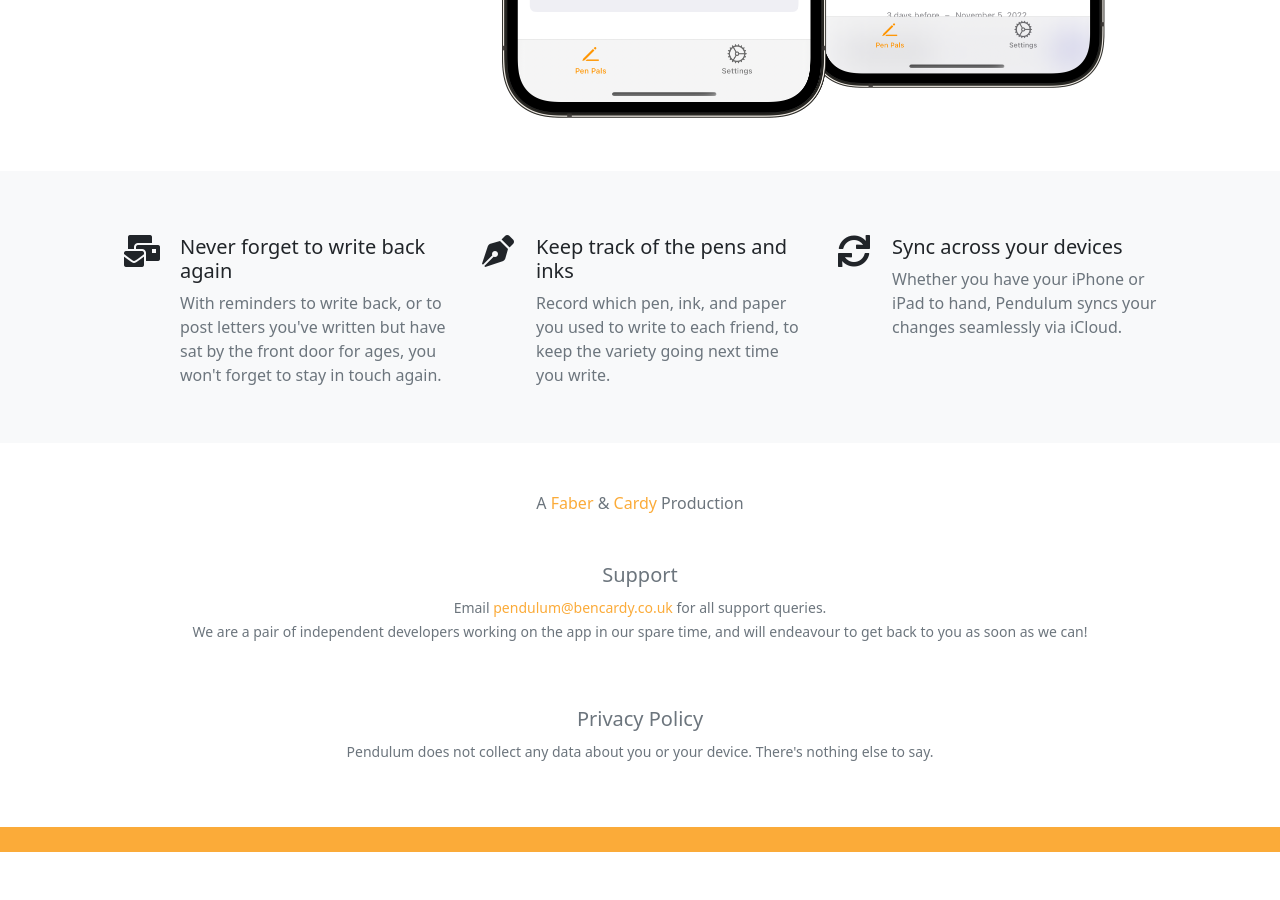
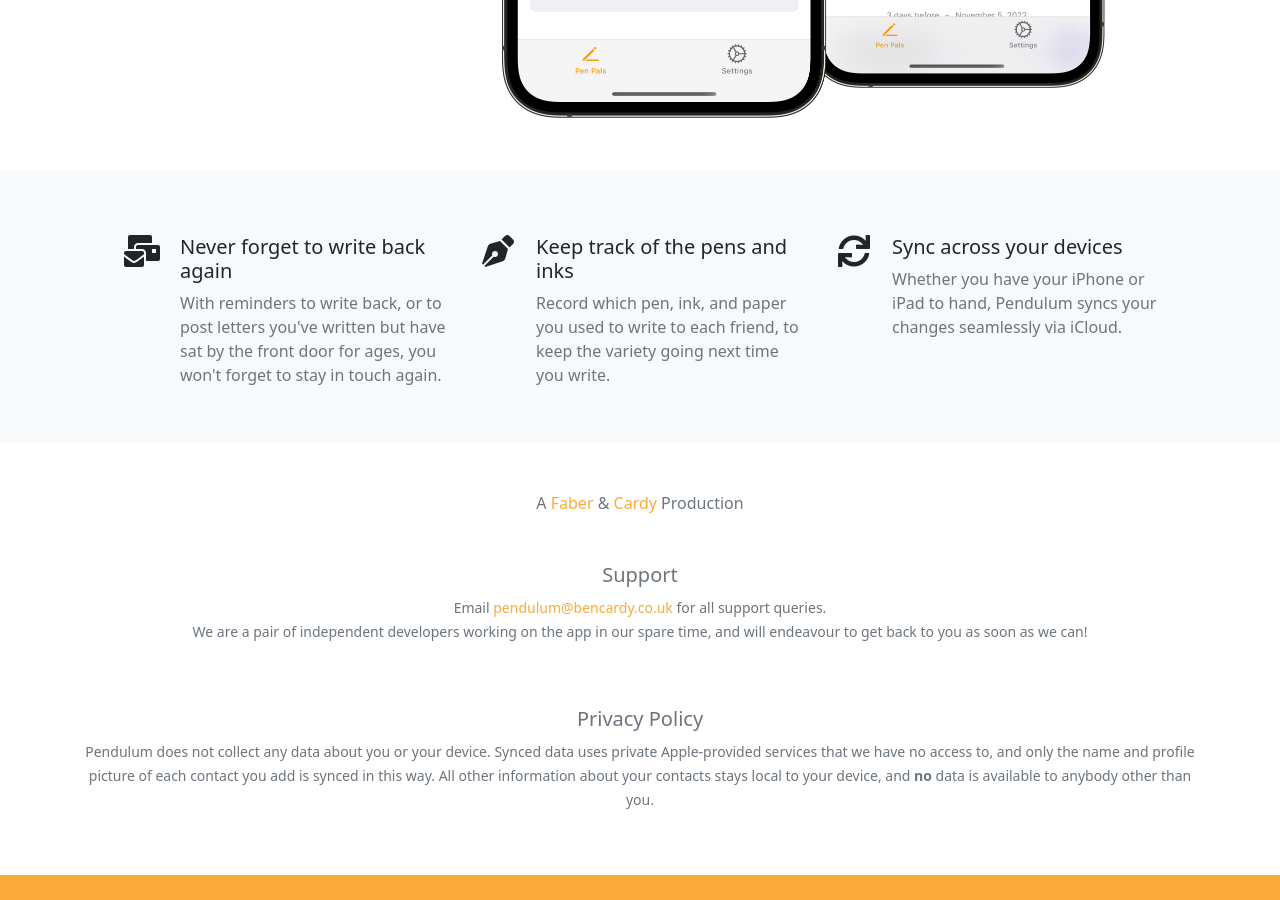
Before and after one commit to benbacardi/benbacardi.github.io, a Jekyll site: the page pendulum/index.html, which Jekyll copies as it is, in a window 1280 px wide and 900 px high, scrolled down 625 px. Built offline with Jekyll 4.4.1, drawn with Linux system fonts in a browser that asks for light colours; nearby versions of some CDN libraries; before the commit the page ends 1477 px from its top, so only the background shows below that.

Commit message:
Expanded on privacy policy

```diff
--- a/pendulum/index.html
+++ b/pendulum/index.html
@@ -110,7 +110,7 @@
             <h5 id="privacy-policy" class="text-center text-muted mt-5">Privacy Policy</h5>
 
             <p class="text-center text-secondary pb-5"><small>
-                Pendulum does not collect any data about you or your device. There's nothing else to say.
+                Pendulum does not collect any data about you or your device. Synced data uses private Apple-provided services that we have no access to, and only the name and profile picture of each contact you add is synced in this way. All other information about your contacts stays local to your device, and <strong>no</strong> data is available to anybody other than you.
             </small></p>
 
         </div>
```
